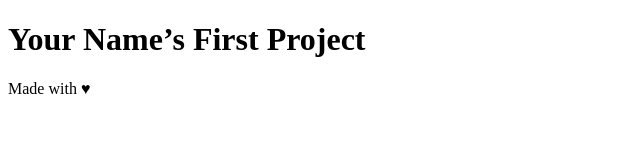
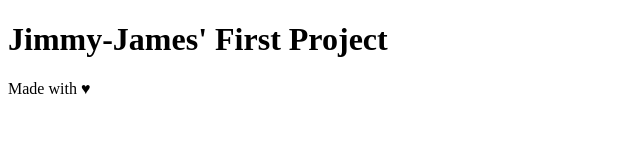
Before and after one commit to grassoJ/fakeproject, a plain HTML site: page index.html in a window 1280 px wide. Shown: the whole page, without its empty margins (0-640 px from the left). Drawn offline with Linux system fonts and the light colour scheme.

Commit message:
changed h1 name again

```diff
--- a/index.html
+++ b/index.html
@@ -10,7 +10,7 @@
 <body>
 
     <header>
-        <h1>Your Name’s First Project</h1>
+        <h1>Jimmy-James' First Project</h1>
     </header>
 
     <div class="container">
```
